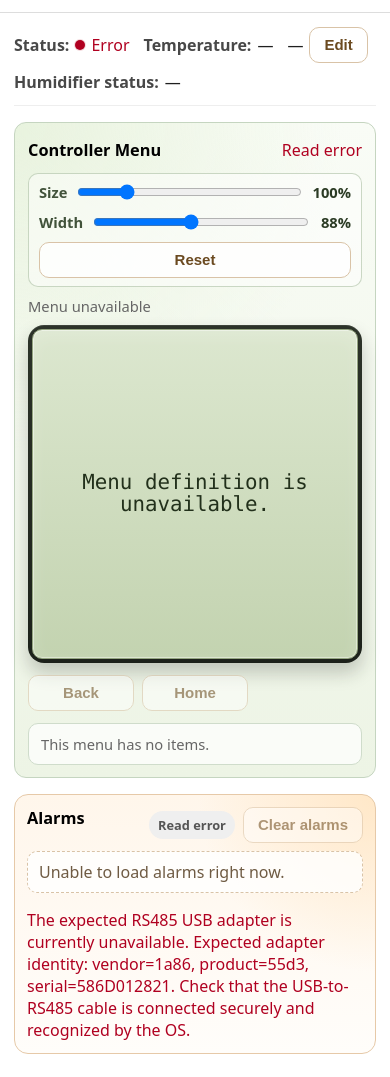
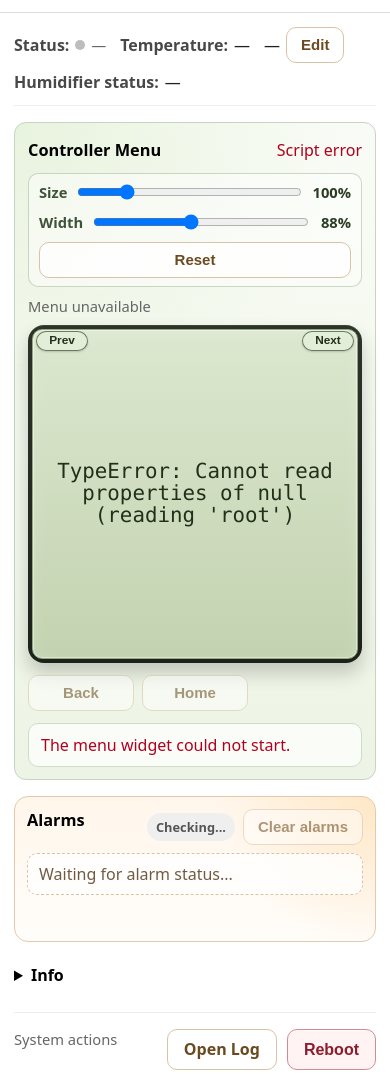
Before and after one commit to ShaharBe/carel-supervisor-device, a Flask app: template app/templates/index.html in a window 390 px wide. Shown: the top 1077 px of the page. Run offline with Flask 3, Linux system fonts and the light colour scheme; the template is opened without the code that fills it, so the values that code supplies are empty; some libraries are stand-ins or nearby versions.

Commit message:
Add Prev/Next page buttons to menu UI
Introduce Prev/Next page navigation buttons for page-group menus: add HTML buttons, styles, and responsive layout tweaks (padding/top offsets and button sizing). Remove generated page_link nodes from the menu listing logic and related special-case handling; instead compute current page targets via getCurrentPageTargets(), toggle a has-page-buttons class on the shell, and show/enable or hide/disable the prev/next buttons accordingly. Wire button click handlers to open sibling pages. These changes simplify page navigation by moving it from synthetic menu items into explicit UI controls and adjust styling for different breakpoints.

```diff
--- a/app/static/app.css
+++ b/app/static/app.css
@@ -246,6 +246,7 @@
     }
     .menu-display-reset { margin-left: auto; }
     .lcd-shell {
+      position: relative;
       padding: 5px;
       border-radius: 16px;
       background:
@@ -253,6 +254,34 @@
       box-shadow:
         inset 0 1px 0 rgba(255, 255, 255, 0.08),
         0 10px 18px rgba(27, 34, 24, 0.22);
+    }
+    .menu-page-btn {
+      position: absolute;
+      top: 8px;
+      z-index: 2;
+      min-width: 56px;
+      padding: 3px 8px;
+      border: 1px solid rgba(53, 72, 44, 0.7);
+      border-radius: 999px;
+      background: rgba(228, 239, 217, 0.94);
+      color: #22301b;
+      font-size: 0.78rem;
+      line-height: 1;
+      cursor: pointer;
+      box-shadow: 0 1px 2px rgba(20, 28, 18, 0.18);
+    }
+    .menu-page-btn:hover {
+      background: rgba(238, 246, 232, 0.98);
+    }
+    .menu-page-btn:disabled {
+      opacity: 0.55;
+      cursor: default;
+    }
+    .menu-page-btn-prev {
+      left: 10px;
+    }
+    .menu-page-btn-next {
+      right: 10px;
     }
     .menu-screen {
       height: 320px;
@@ -272,6 +301,9 @@
       box-shadow:
         inset 0 0 0 1px rgba(255, 255, 255, 0.4),
         inset 0 6px 18px rgba(255, 255, 255, 0.16);
+    }
+    .lcd-shell.has-page-buttons .menu-screen {
+      padding-top: 40px;
     }
     .menu-screen:focus {
       box-shadow:
@@ -351,13 +383,6 @@
       font-size: 1.3em;
       line-height: 1;
       transform-origin: center center;
-    }
-    .menu-line-page_link {
-      padding: 0 6px;
-    }
-    .menu-line-page_link .menu-line-label,
-    .menu-line-page_link .menu-line-hint {
-      line-height: 1;
     }
     .menu-line-stub:not(.is-active),
     .menu-line-caption:not(.is-active) {
@@ -476,9 +501,24 @@
       .lcd-shell {
         padding: 4px;
       }
+      .menu-page-btn {
+        top: 6px;
+        min-width: 52px;
+        padding: 3px 7px;
+        font-size: 0.74rem;
+      }
+      .menu-page-btn-prev {
+        left: 8px;
+      }
+      .menu-page-btn-next {
+        right: 8px;
+      }
       .menu-screen {
         height: 304px;
         --menu-font-size: 1.3rem;
+      }
+      .lcd-shell.has-page-buttons .menu-screen {
+        padding-top: 36px;
       }
       .menu-display-tools { align-items: stretch; }
       .menu-display-control {
@@ -536,4 +576,7 @@
       .menu-screen {
         height: 272px;
       }
+      .lcd-shell.has-page-buttons .menu-screen {
+        padding-top: 34px;
+      }
     }
--- a/app/static/menu-widget.js
+++ b/app/static/menu-widget.js
@@ -390,54 +390,6 @@ window.CarelMenuWidget = (() => {
       .sort((left, right) => Number(left.page_index || 0) - Number(right.page_index || 0));
   }
 
-  function buildGeneratedPageLinks(node) {
-    if (!isPageGroupMenu(node)) {
-      return [];
-    }
-
-    const siblings = getPageGroupMenuSiblings(node);
-    const currentIndex = siblings.findIndex((child) => child.path === node.path);
-    if (currentIndex === -1) {
-      return [];
-    }
-
-    const links = [];
-    if (currentIndex > 0) {
-      links.push({
-        path: node.path + '::__prev_page__',
-        title: 'Prev page',
-        display_label: 'Prev page',
-        raw_text: '(Generated) Prev page',
-        kind: 'page_link',
-        children: [],
-        register: null,
-        range_or_options: null,
-        note: null,
-        is_caption: true,
-        is_stub: false,
-        page_direction: 'prev',
-      });
-    }
-    if (currentIndex < siblings.length - 1) {
-      links.push({
-        path: node.path + '::__next_page__',
-        title: 'Next page',
-        display_label: 'Next page',
-        raw_text: '(Generated) Next page',
-        kind: 'page_link',
-        children: [],
-        register: null,
-        range_or_options: null,
-        note: null,
-        is_caption: true,
-        is_stub: false,
-        page_direction: 'next',
-      });
-    }
-
-    return links;
-  }
-
   function isMenuNodeListedInParent(node) {
     if (!isMenuNodeVisible(node)) {
       return false;
@@ -451,8 +403,7 @@ window.CarelMenuWidget = (() => {
   }
 
   function getListedMenuChildren(node) {
-    const listedChildren = (node.children || []).filter((child) => isMenuNodeListedInParent(child));
-    return listedChildren.concat(buildGeneratedPageLinks(node));
+    return (node.children || []).filter((child) => isMenuNodeListedInParent(child));
   }
 
   function getCurrentMenuChildren() {
@@ -798,10 +749,6 @@ window.CarelMenuWidget = (() => {
 
     if (node.kind === 'caption') {
       return 0.68;
-    }
-
-    if (node.kind === 'page_link') {
-      return 0.72;
     }
 
     return 1;
@@ -951,6 +898,17 @@ window.CarelMenuWidget = (() => {
     const hasSelection = children.length > 0;
     document.getElementById('menuBackBtn').disabled = menuCurrentPath === '';
     document.getElementById('menuHomeBtn').disabled = menuCurrentPath === '';
+    const prevButton = document.getElementById('menuPagePrevBtn');
+    const nextButton = document.getElementById('menuPageNextBtn');
+    const shell = document.querySelector('.lcd-shell');
+    const pageTargets = getCurrentPageTargets();
+    const hasPageButtons = pageTargets.prev !== null || pageTargets.next !== null;
+
+    prevButton.hidden = pageTargets.prev === null;
+    prevButton.disabled = pageTargets.prev === null;
+    nextButton.hidden = pageTargets.next === null;
+    nextButton.disabled = pageTargets.next === null;
+    shell?.classList.toggle('has-page-buttons', hasPageButtons);
   }
 
   function findSelectableChildIndex(menuNode, preferredChildPath) {
@@ -1133,11 +1091,6 @@ window.CarelMenuWidget = (() => {
       return;
     }
 
-    if (selected.kind === 'page_link') {
-      openSiblingMenu(selected.page_direction);
-      return;
-    }
-
     renderMenuWidget();
   }
 
@@ -1152,6 +1105,24 @@ window.CarelMenuWidget = (() => {
 
   function goHomeInMenu() {
     navigateToMenu('');
+  }
+
+  function getCurrentPageTargets() {
+    const currentMenu = getMenuNode(menuCurrentPath);
+    if (!isPageGroupMenu(currentMenu)) {
+      return { prev: null, next: null };
+    }
+
+    const siblings = getPageGroupMenuSiblings(currentMenu);
+    const currentIndex = siblings.findIndex((child) => child.path === currentMenu.path);
+    if (currentIndex === -1) {
+      return { prev: null, next: null };
+    }
+
+    return {
+      prev: siblings[currentIndex - 1] || null,
+      next: siblings[currentIndex + 1] || null
+    };
   }
 
   function isChoiceButtonEditor(editor) {
@@ -1506,6 +1477,8 @@ window.CarelMenuWidget = (() => {
     });
     document.getElementById('menuBackBtn').addEventListener('click', goBackInMenu);
     document.getElementById('menuHomeBtn').addEventListener('click', goHomeInMenu);
+    document.getElementById('menuPagePrevBtn').addEventListener('click', () => openSiblingMenu('prev'));
+    document.getElementById('menuPageNextBtn').addEventListener('click', () => openSiblingMenu('next'));
     document.getElementById('menuFontSizeRange').addEventListener('input', (event) => {
       updateMenuDisplaySetting({ sizePercent: Number(event.target.value) });
     });
--- a/app/templates/index.html
+++ b/app/templates/index.html
@@ -52,6 +52,8 @@
       <div id="menuWidgetPath" class="menu-widget-path muted">Loading menu path...</div>
 
       <div class="lcd-shell">
+        <button id="menuPagePrevBtn" class="menu-page-btn menu-page-btn-prev" type="button" hidden>Prev</button>
+        <button id="menuPageNextBtn" class="menu-page-btn menu-page-btn-next" type="button" hidden>Next</button>
         <div id="menuScreen" class="menu-screen" tabindex="0" role="listbox" aria-label="Controller menu items"></div>
       </div>
 
```
